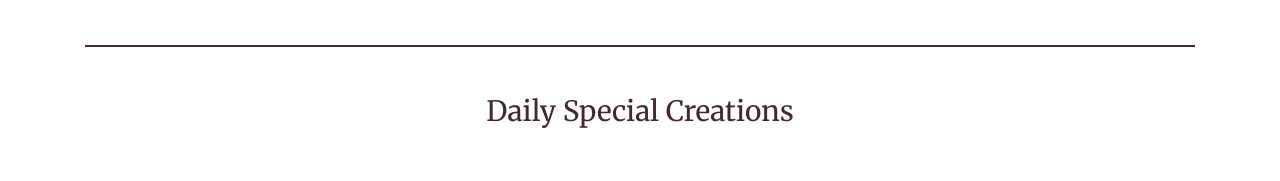
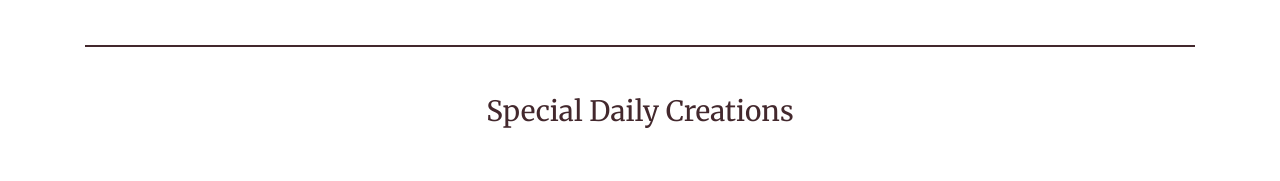
Before and after one commit to katieatgeorgian/comp2081-assignment1, a plain HTML site: page index.html in a window 1280 px wide. Shown: the part 1684-1865 px from the top of the page. Drawn offline with nearby package versions, Linux system fonts and the light colour scheme; a web font is replaced by a local one.

Commit message:
reworded daily special headline

```diff
--- a/index.html
+++ b/index.html
@@ -361,7 +361,7 @@
 
         <!-- START OF ALBUM -->
         <div class="row pt-5">
-          <h3 class="col-12 text-center">Daily Special Creations</h3>
+          <h3 class="col-12 text-center">Special Daily Creations</h3>
         </div>
         <div class="row pt-5">
           <div class="album">
```
